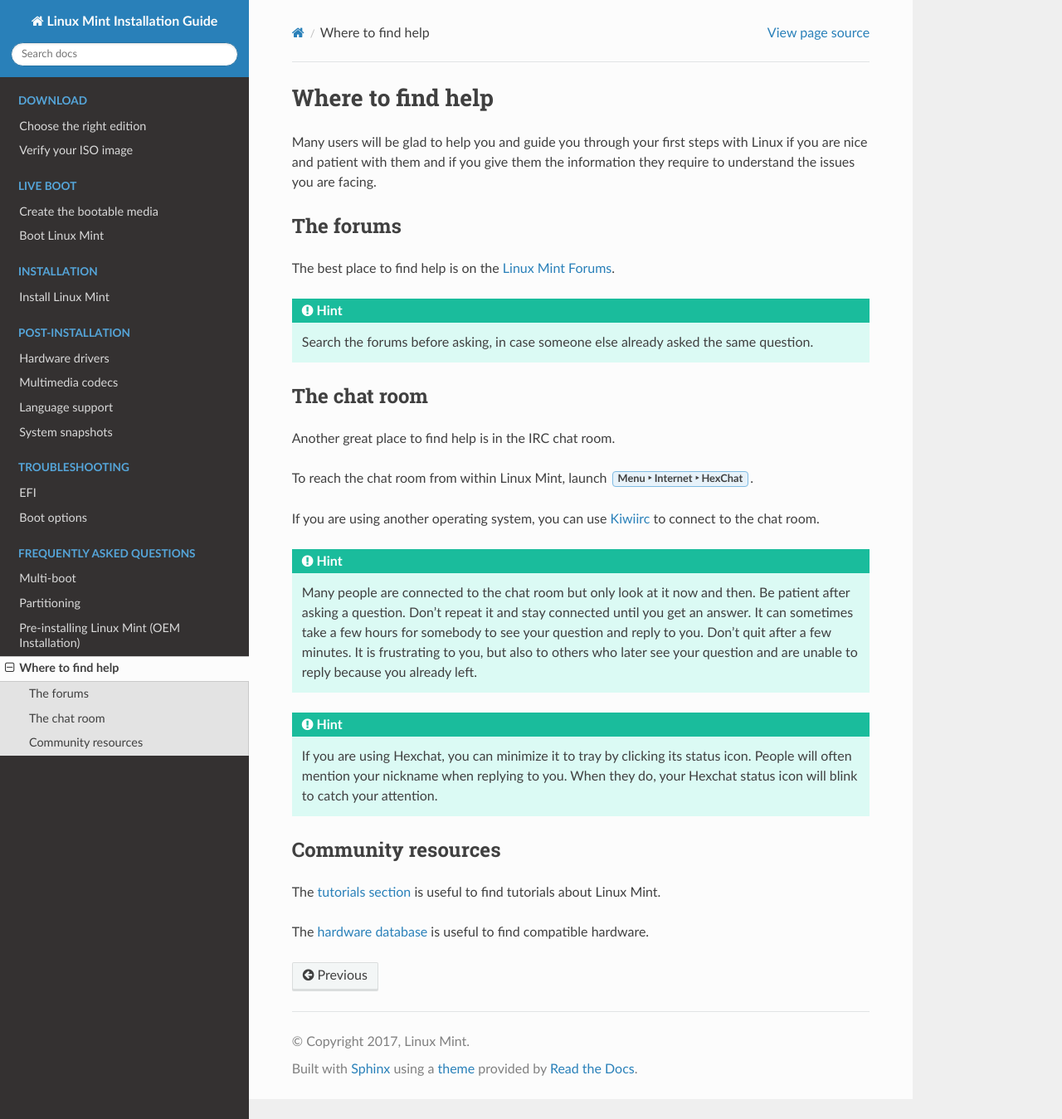
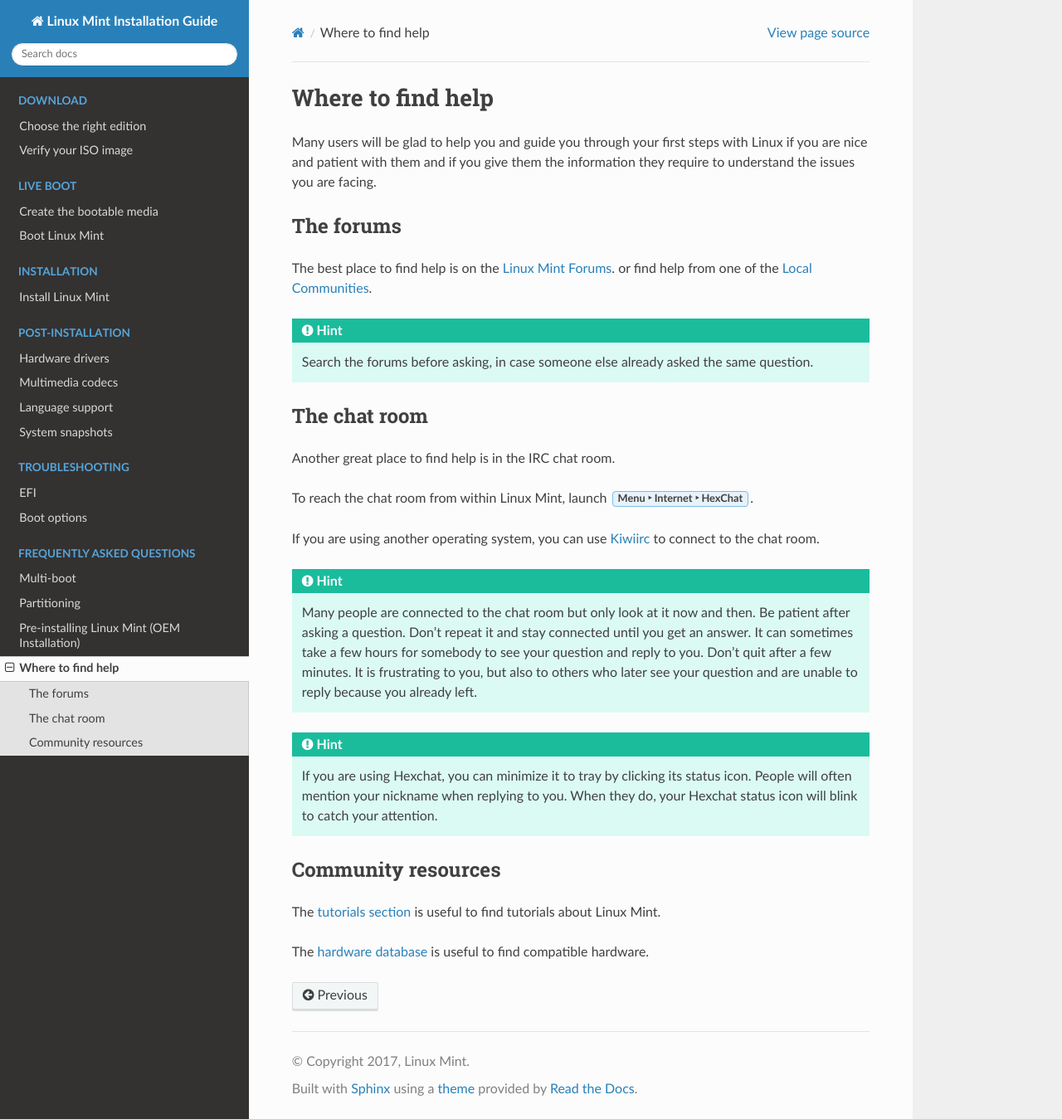
Before and after one commit to French77/doc-installation-guide, a Sphinx documentation site: the page built from docs/help.rst, in a window 1280 px wide and 1349 px high. Shown: the whole window at 83% size. Built offline with Sphinx 7.4.7 and the Read the Docs theme 2.0.0, drawn with Linux system fonts in a browser that asks for light colours.

Commit message:
Update help.rst
Add a line to the Local Communities

```diff
--- a/docs/help.rst
+++ b/docs/help.rst
@@ -7,6 +7,7 @@
 ----------
 
 The best place to find help is on the `Linux Mint Forums <https://forums.linuxmint.com>`_.
+or find help from one of the `Local Communities <https://www.linuxmint.com/links.php>`_.
 
 .. hint::
     Search the forums before asking, in case someone else already asked the same question.
```
